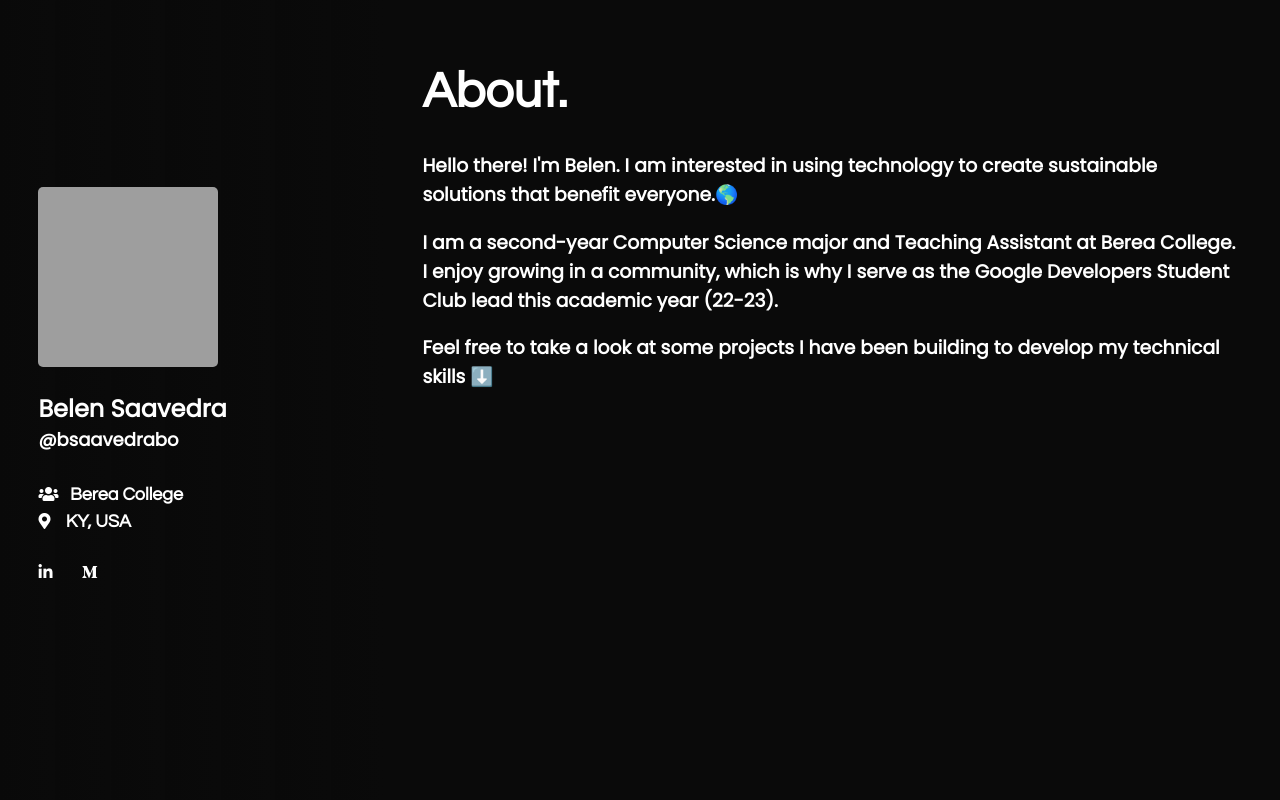
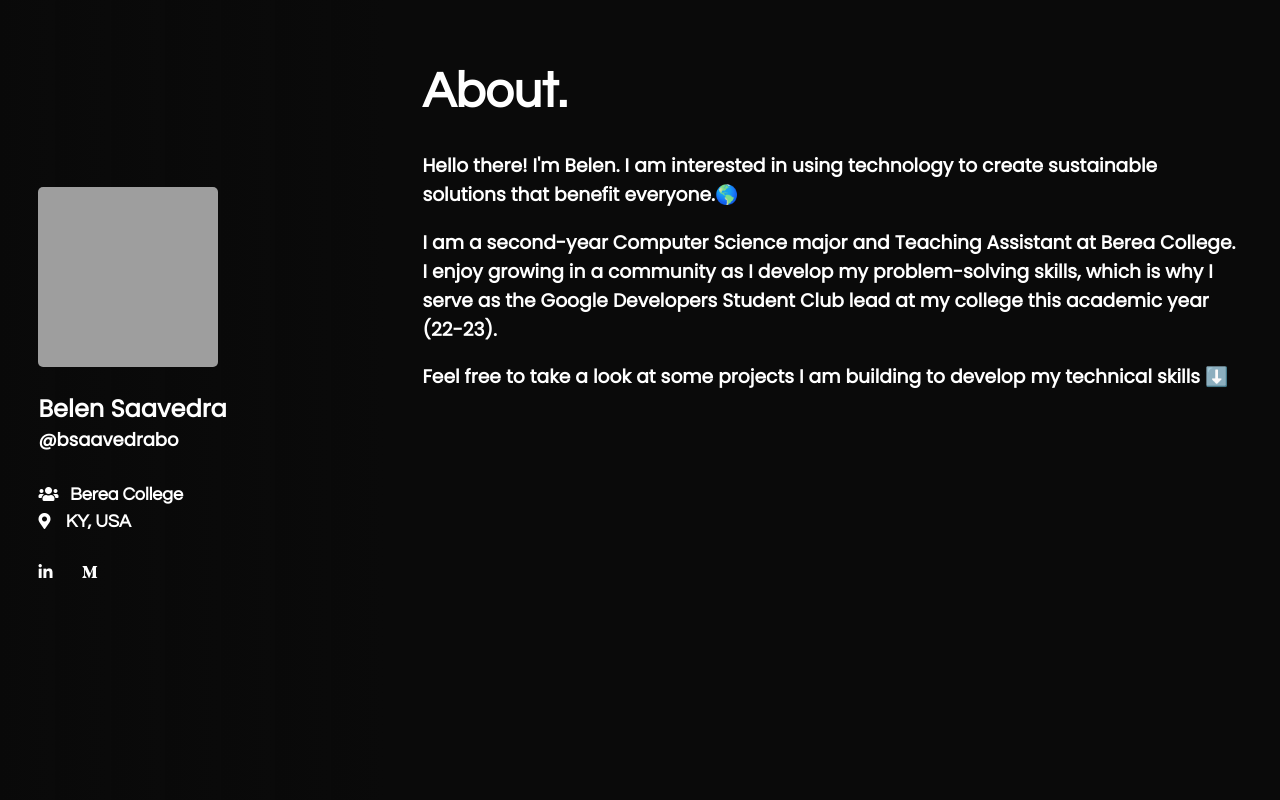
Before and after one commit to bsaavedrabo/bsaavedrabo.github.io, a plain HTML site: page index.html in a window 1280 px wide. Shown: the top 800 px of the page. Drawn offline with nearby package versions, Linux system fonts and the light colour scheme; no server answers; grey boxes are pictures that could not be loaded; a script that the page names is missing.

Commit message:
added about sect

```diff
--- a/index.html
+++ b/index.html
@@ -42,9 +42,9 @@
 
         </h3>
         <h3> I am a second-year Computer Science major and Teaching Assistant at Berea College.
-          I enjoy growing in a community, which is why I serve as the Google Developers Student Club lead this academic year (22-23).
+          I enjoy growing in a community as I develop my problem-solving skills, which is why I serve as the Google Developers Student Club lead at my college this academic year (22-23).
         </h3>
-        <h3> Feel free to take a look at some projects I have been building to develop my technical skills ⬇️
+        <h3> Feel free to take a look at some projects I am building to develop my technical skills ⬇️
         </h3>
 
     </div>
```
